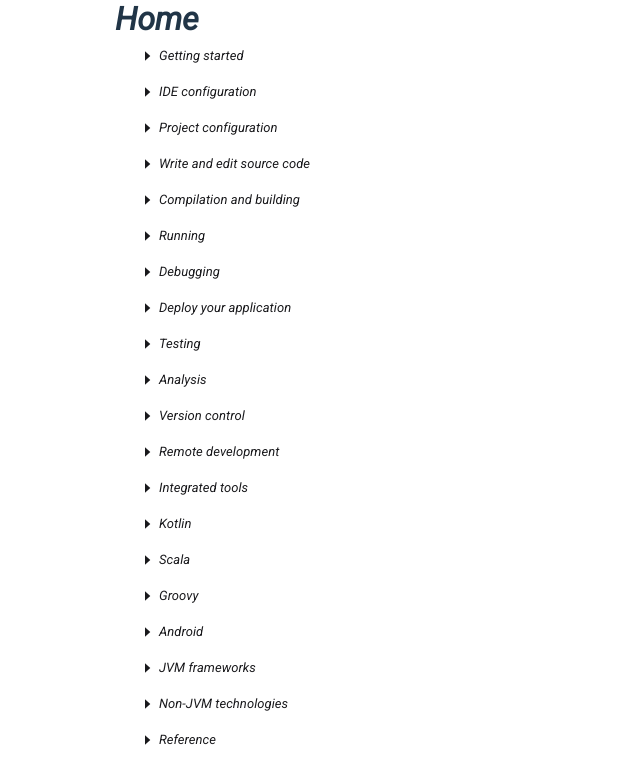
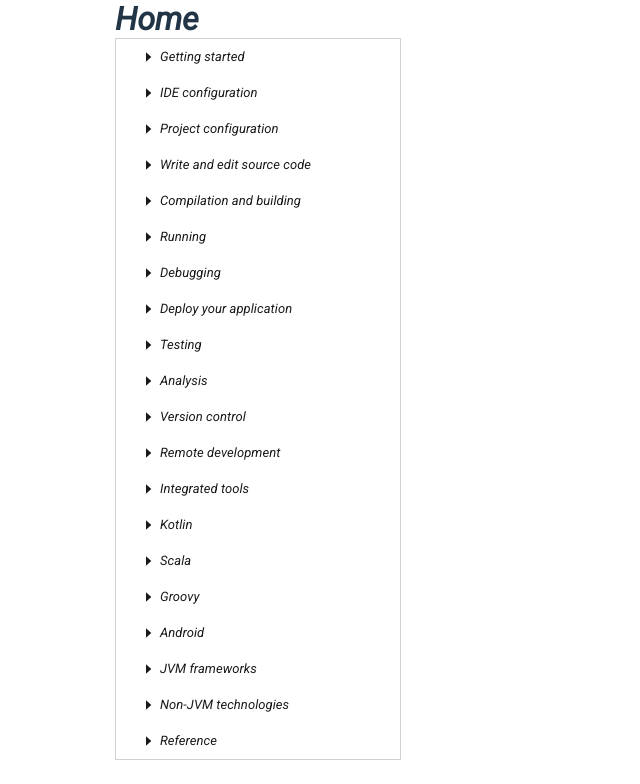
Before and after one commit to yslpn/table-of-contents, a React (Vite) app: page / in a window 1280 px wide. Shown: the top 784 px of the page, without its empty margins (0-640 px from the left). Built offline with nearby package versions, Linux system fonts and the light colour scheme.

Commit message:
feat: create draft search component

```diff
--- a/src/shared/ui/table-of-contents/ui/active-path-provider/ActivePathProvider.tsx
+++ b/src/shared/ui/table-of-contents/ui/active-path-provider/ActivePathProvider.tsx
@@ -3,11 +3,17 @@
 export interface ActiveItemState {
   activePath: string[];
   setActivePath: (activePath: string[]) => void;
+  searchTerm: string;
+  setSearchTerm: (searchTerm: string) => void;
 }
 
 const ActivePathContext = createContext<ActiveItemState>({
   activePath: [],
   setActivePath: () => {
+    // init
+  },
+  searchTerm: '',
+  setSearchTerm: () => {
     // init
   },
 });
@@ -18,9 +24,12 @@
   children: React.ReactNode;
 }) => {
   const [activePath, setActivePath] = useState<string[]>([]);
+  const [searchTerm, setSearchTerm] = useState('');
 
   return (
-    <ActivePathContext.Provider value={{ activePath, setActivePath }}>
+    <ActivePathContext.Provider
+      value={{ activePath, setActivePath, searchTerm, setSearchTerm }}
+    >
       {children}
     </ActivePathContext.Provider>
   );
@@ -29,3 +38,7 @@
 export const useActivePath = (): ActiveItemState => {
   return useContext(ActivePathContext);
 };
+
+export const useSearchTerm = (): ActiveItemState => {
+  return useContext(ActivePathContext);
+};
--- /dev/null
+++ b/src/shared/ui/table-of-contents/ui/search-input/TableOfContentsSearch.tsx
@@ -0,0 +1,21 @@
+import { useSearchTerm } from '../active-path-provider/ActivePathProvider';
+
+import style from './index.module.css';
+
+export const TableOfContentsSearch = () => {
+  const { searchTerm, setSearchTerm } = useSearchTerm();
+
+  const handleChange = (event: React.ChangeEvent<HTMLInputElement>) => {
+    setSearchTerm(event.target.value.toLocaleLowerCase());
+  };
+
+  return (
+    <input
+      className={style.input}
+      type="text"
+      placeholder="Search..."
+      value={searchTerm}
+      onChange={handleChange}
+    />
+  );
+};
--- /dev/null
+++ b/src/shared/ui/table-of-contents/ui/search-input/index.module.css
@@ -0,0 +1,19 @@
+.input {
+  display: flex;
+  align-items: center;
+  width: 284px;
+  padding: 8px 22px;
+  padding-left: 44px;
+  color: #fff;
+  background-color: #19191c;
+  border: none;
+
+  &:focus-visible {
+    outline: 2px solid #6b57ff;
+  }
+
+  @media (prefers-color-scheme: light) {
+    color: #19191c;
+    background-color: #fff;
+  }
+}
--- a/src/shared/ui/table-of-contents/ui/table-of-contents/TableOfContents.tsx
+++ b/src/shared/ui/table-of-contents/ui/table-of-contents/TableOfContents.tsx
@@ -1,4 +1,5 @@
 import { ActivePathProvider } from '../active-path-provider/ActivePathProvider';
+import { TableOfContentsSearch } from '../search-input/TableOfContentsSearch';
 import { TableOfContentsItem } from '../table-of-contents-item/TableOfContentsItem';
 
 import style from './index.module.css';
@@ -8,6 +9,10 @@
 }
 
 export const TableOfContents = ({ children }: ITableOfContents) => {
+  if (!children) {
+    return 'Loading...';
+  }
+
   return (
     <ActivePathProvider>
       <div className={style.wrapper} role={'menu'}>
@@ -18,3 +23,4 @@
 };
 
 TableOfContents.Item = TableOfContentsItem;
+TableOfContents.Search = TableOfContentsSearch;
--- a/src/shared/ui/table-of-contents/ui/table-of-contents/index.module.css
+++ b/src/shared/ui/table-of-contents/ui/table-of-contents/index.module.css
@@ -1,4 +1,10 @@
 .wrapper {
   width: fit-content;
-  background-color: white;
+  background-color: #19191c;
+
+  @media (prefers-color-scheme: light) {
+    color: #19191c;
+    background-color: #fff;
+    border: 1px solid rgb(25 25 28 / 20%);
+  }
 }
```
